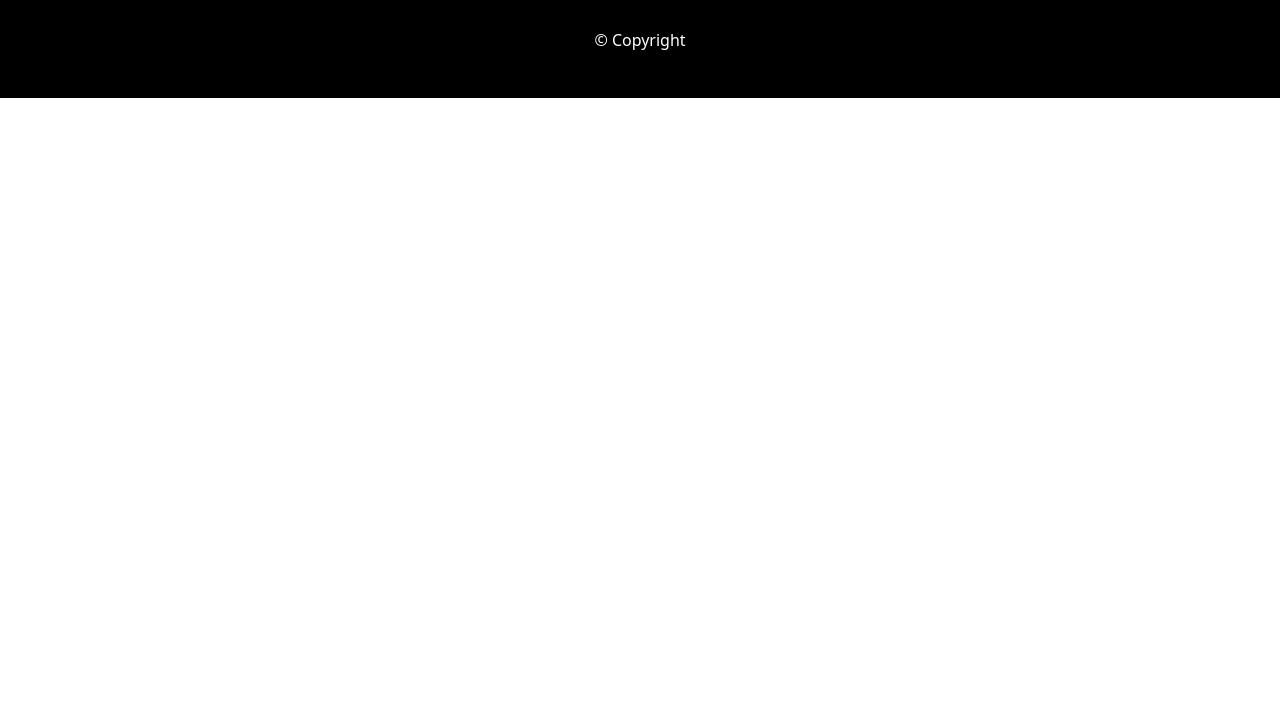
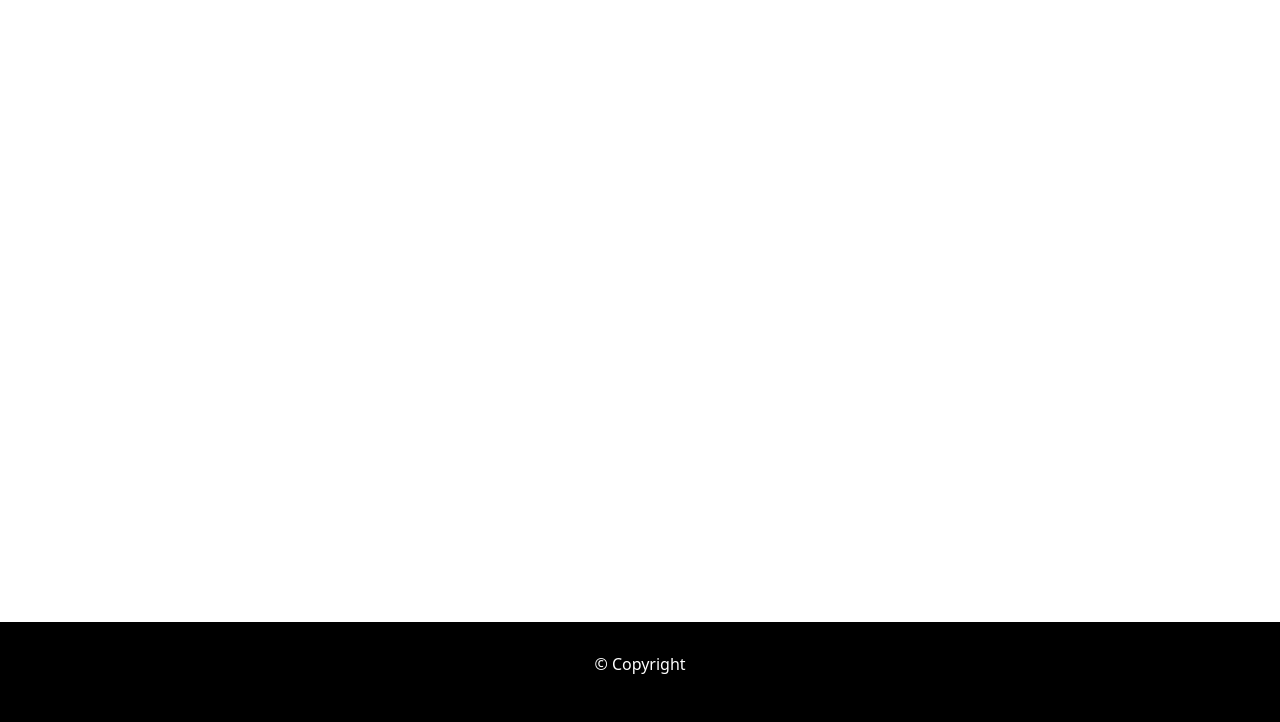
Before and after one commit to LuizPaulo1990/Rick-and-morty-api, a plain HTML site: page index.html in a window 1280 px wide. Shown: the part 80-802 px from the top of the page. Drawn offline with nearby package versions, Linux system fonts and the light colour scheme.

Commit message:
css changes

```diff
--- a/css/style.css
+++ b/css/style.css
@@ -3,6 +3,7 @@
 }
 
 main{
+    min-height: 78vh;
     background-color: black;
     margin: auto;
 }
```
Also changed, not shown: JavaScript/API/pega-personagens.js (+1 -17 lines).
